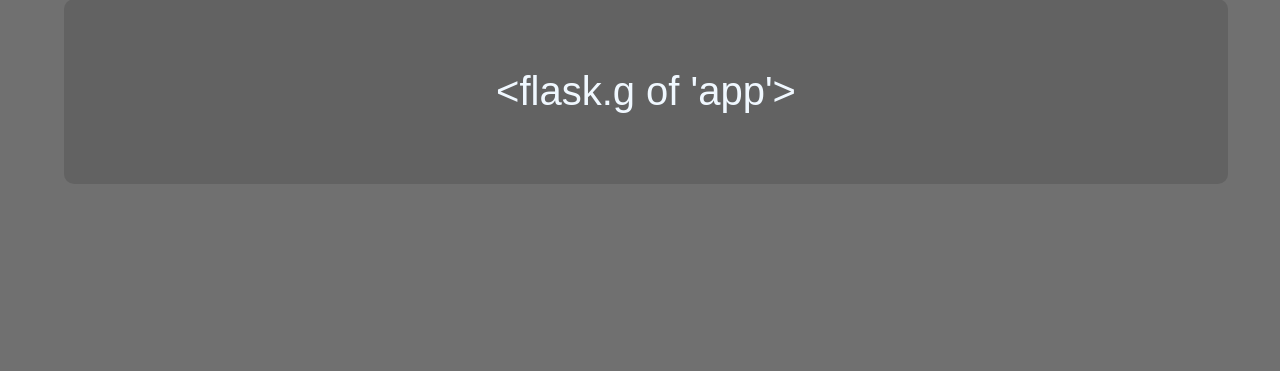
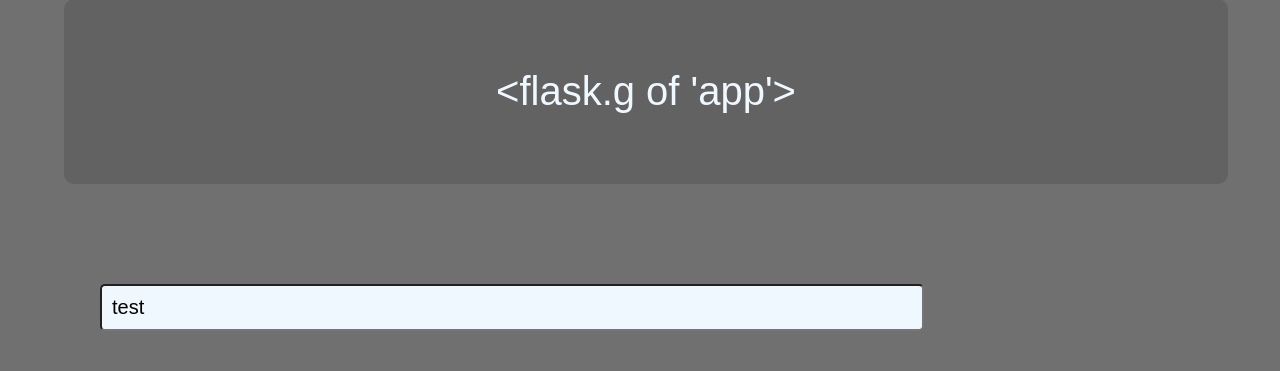
Before and after one commit to Jasan33/Redtype, a Flask app: template templates/index.html in a window 1280 px wide. Shown: the part 338-709 px from the top of the page. Run offline with Flask 3, Linux system fonts and the light colour scheme; the template is opened without the code that fills it, so the values that code supplies are empty.

Commit message:
made input and fixed other things

```diff
--- a/app.py
+++ b/app.py
@@ -2,7 +2,7 @@ from flask import Flask
 from views import views
 
 app = Flask(__name__)
-app.register_blueprint(views, url_prefix="/views")
+app.register_blueprint(views, url_prefix="/")
 
 if __name__ == '__main__':
-    app.run(debug=True, port=8000)
+    app.run(debug=True)
--- a/static/style.css
+++ b/static/style.css
@@ -45,3 +45,16 @@ body {
     background-color: rgba(0, 0, 0, 0.124);
     font-size: 40px;
 }
+
+.input {
+    color: rgb(0, 0, 0);
+    margin-top: 100px;
+    margin-left: 100px;
+    width: 800px;
+    padding: 10px;
+    border-radius: 5px 5px 5px 5px;
+    border: black solid rgba(10, 0, 0, 10);
+    font-size: 20px;
+    margin-bottom: 20px;
+    background-color: aliceblue;
+}
--- a/templates/index.html
+++ b/templates/index.html
@@ -5,11 +5,11 @@
     <meta name="viewport" content="width=device-width, initial-scale=1.0">
     <title>Redtype</title>
     <link rel="stylesheet" href="{{ url_for('static', filename='style.css') }}">
-    <script src="script.js"></script>
+    <script src="{{url_for('static', filename='script.js')}}"></script>
 </head>
 <body>
     <div class="navbar">
-        <img class="logo" src={{ url_for('static', filename='images/redtype_logo.png') }}>
+        <img class="logo" src="{{ url_for('static', filename='images/redtype_logo.png') }}">
         <div class="menu">
             <a href="Index.html" class="5" alt="Menu option 1: home">Home</a>
             <a href="" class="4" alt="Menu option 2: stats">Stats</a>
@@ -21,5 +21,6 @@
     <div class="main_game">
         <p>{{ a }} {{ b }} {{ c }} {{ d }} {{ e }} {{ f }}  {{ g }} {{ h }} {{ i }} {{ j }} {{ k }} {{ l }} </p>
     </div>
+    <input type="text" class="input" value="test" placeholder=" {{ a }} {{ b }} {{ c }} {{ d }} {{ e }} {{ f }}  {{ g }} {{ h }} {{ i }} {{ j }} {{ k }} {{ l }} ">
 </body>
 </html>
--- a/views.py
+++ b/views.py
@@ -6,6 +6,10 @@ views = Blueprint(__name__, "views")
 @views.route("/")
 def home():
     return render_template('index.html', a=a(), b=b(), c=c(), d=d(), e=e(), f=f(), g=g(), h=h(), i=i(), j=j(), k=k(), l=l(),)
+
+@views.route("/typing")
+def typing():
+    return render_template('typing.html')
 
 def a():
     return random.choice([
```
Also changed, not shown: templates/typing.html (added, +11 -0 lines), static/script.js (added).
